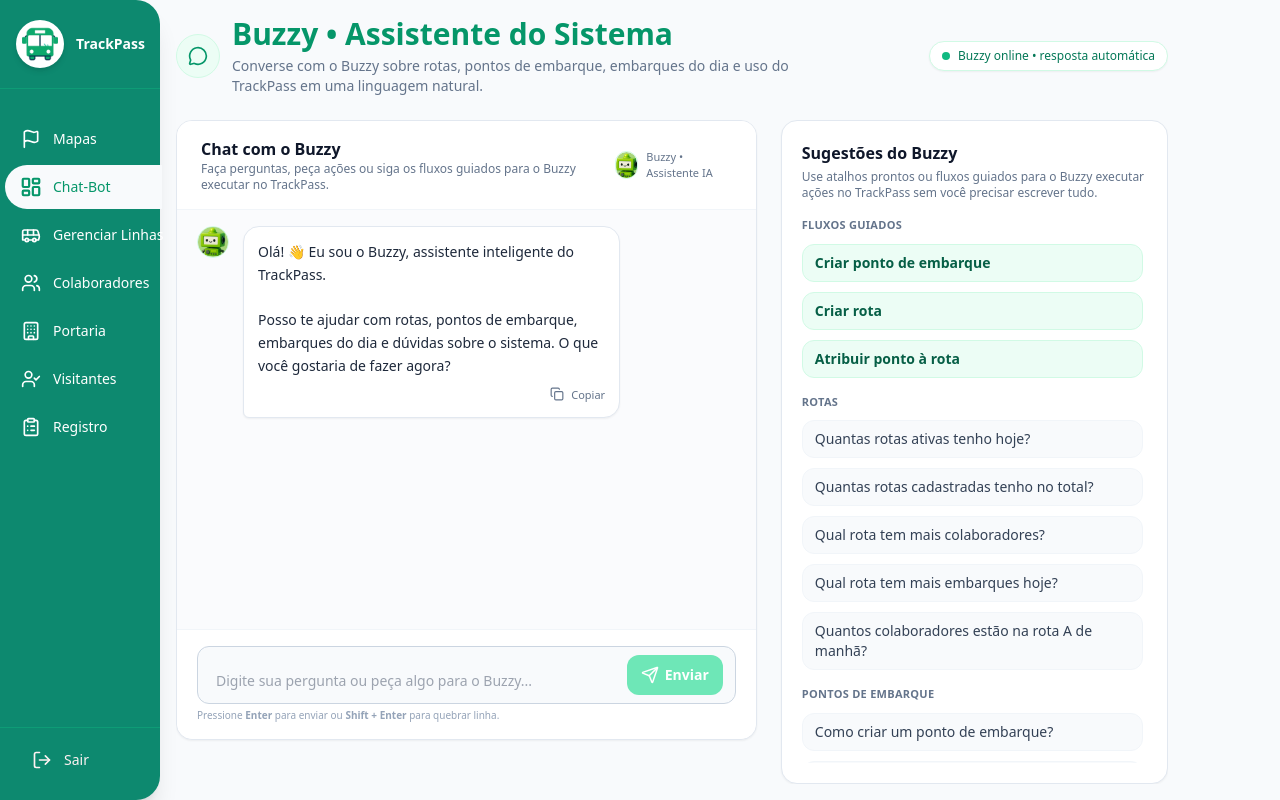
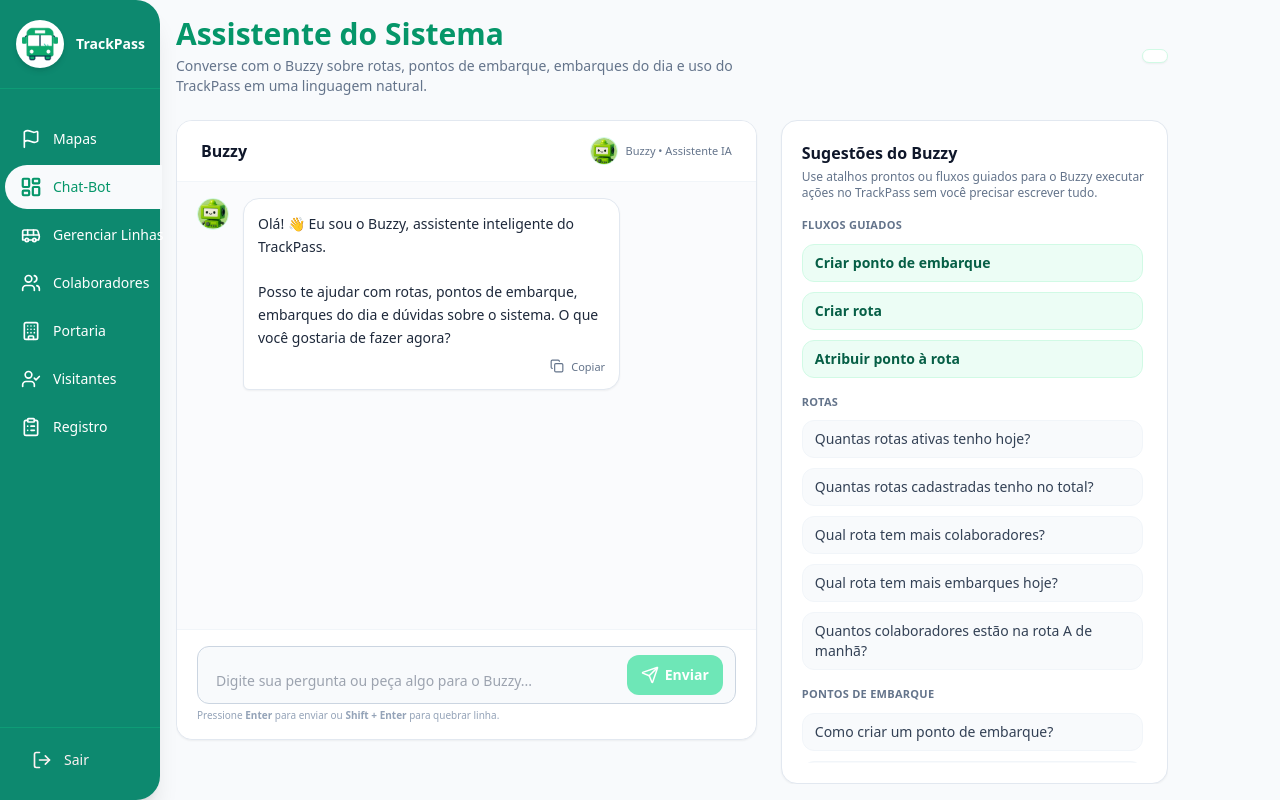
Before and after one commit to Marilia84/Gestao-de-Acesso, a React (Vite) app: page /chat-bot in a window 1280 px wide. Built offline with nearby package versions, Linux system fonts and the light colour scheme; sample sign-in values are in the browser's storage.

Commit message:
feat(chatbot): atualização da tela de chatbot

```diff
--- a/src/pages/Chat-bot.jsx
+++ b/src/pages/Chat-bot.jsx
@@ -1,4 +1,3 @@
-// src/pages/Home.jsx
 import React, { useState, useRef, useEffect } from "react";
 import { toast } from "react-toastify";
 import { Send, Copy, Check, User, MessageCircle } from "lucide-react";
@@ -233,12 +232,9 @@ export default function Home() {
       <div className="w-full flex-1 flex flex-col space-y-6 overflow-hidden">
         <header className="flex flex-col sm:flex-row sm:items-center sm:justify-between gap-3">
           <div className="flex items-center gap-3">
-            <div className="w-11 h-11 rounded-full bg-emerald-50 flex items-center justify-center border border-emerald-100">
-              <MessageCircle className="w-5 h-5 text-emerald-600" />
-            </div>
             <div>
               <h1 className="text-2xl sm:text-3xl font-semibold text-emerald-600">
-                Buzzy • Assistente do Sistema
+                Assistente do Sistema
               </h1>
               <p className="text-xs sm:text-sm text-slate-500 mt-1 max-w-xl">
                 Converse com o Buzzy sobre rotas, pontos de embarque, embarques
@@ -254,12 +250,7 @@ export default function Home() {
               rounded-full px-3 py-1.5
               shadow-sm
             "
-          >
-            <span className="inline-flex h-2 w-2 rounded-full bg-emerald-500" />
-            <span className="text-[11px] sm:text-xs font-medium text-emerald-700">
-              Buzzy online • resposta automática
-            </span>
-          </div>
+          ></div>
         </header>
 
         <section
@@ -283,19 +274,17 @@ export default function Home() {
             {/* ÁREA QUE ROLA: HEADER + MENSAGENS */}
             <div className="flex-1 min-h-0 overflow-y-auto flex flex-col">
               {/* Header do chat (vai rolar junto com as mensagens) */}
-              <div className=" px-4 sm:px-6 py-4
+              <div
+                className=" px-4 sm:px-6 py-4
     border-b border-slate-100
     flex items-center justify-between
     bg-white
-    sticky top-0 z-20">
+    sticky top-0 z-20"
+              >
                 <div>
                   <h2 className="text-sm sm:text-base font-semibold text-slate-900">
-                    Chat com o Buzzy
+                    Buzzy
                   </h2>
-                  <p className="text-[11px] sm:text-xs text-slate-500">
-                    Faça perguntas, peça ações ou siga os fluxos guiados para o
-                    Buzzy executar no TrackPass.
-                  </p>
                 </div>
                 <div className="hidden sm:flex items-center gap-2">
                   <div className="w-7 h-7 rounded-full overflow-hidden border border-emerald-100">
@@ -504,7 +493,6 @@ export default function Home() {
                   >
                     Atribuir ponto à rota
                   </button>
-
                 </div>
               </div>
 
```
